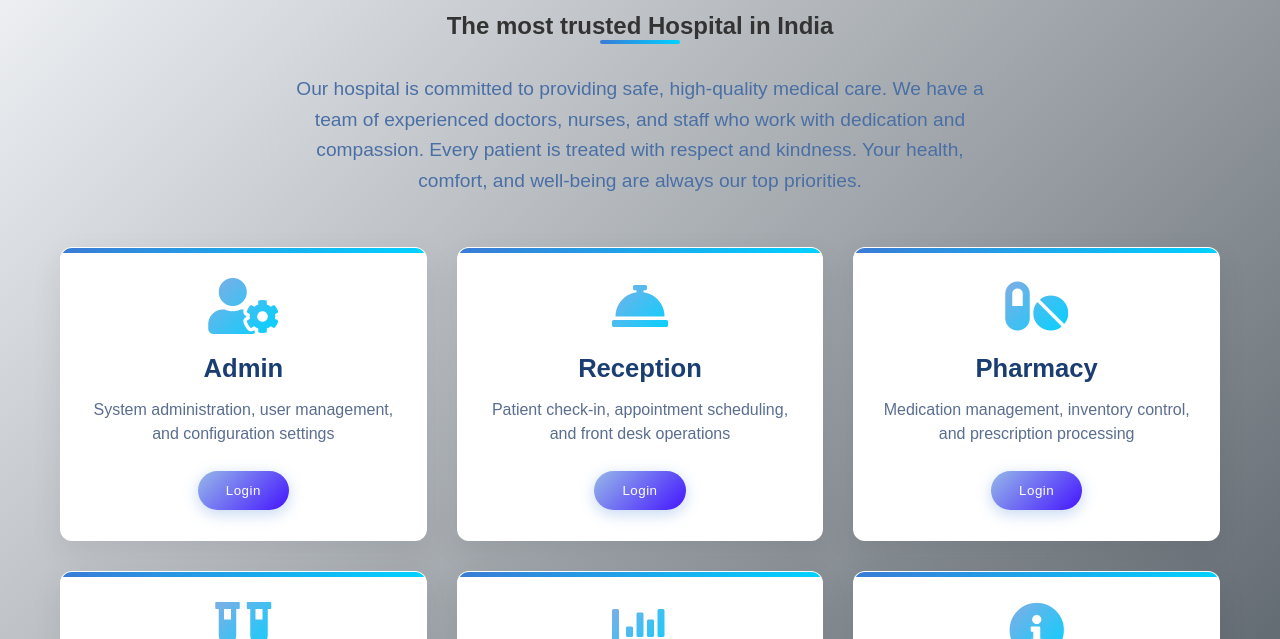
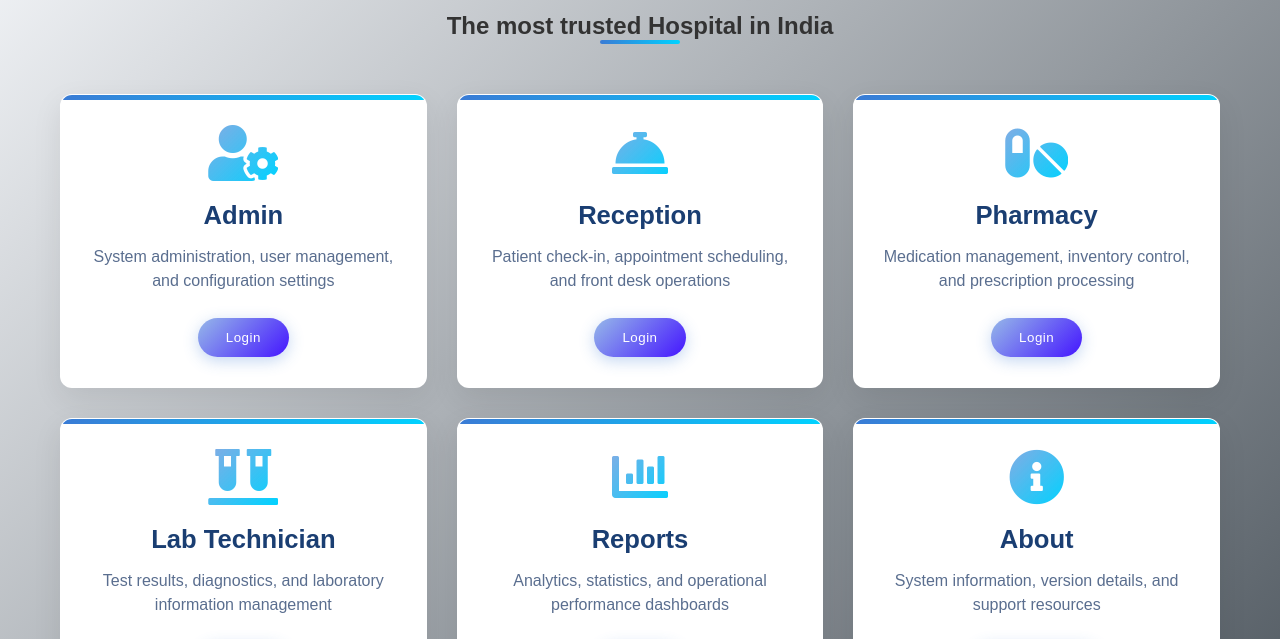
Before and after one commit to Anuja-123-m/believers-hospital, a plain HTML site: page index.html in a window 1280 px wide. Shown: the part 114-753 px from the top of the page. Drawn offline with Linux system fonts and the light colour scheme.

Commit message:
third commit

```diff
--- a/html/index.html
+++ b/index.html
@@ -209,8 +209,7 @@
     <h1>Believers Hospital</h1>
     <h2>The most trusted Hospital in India</h2>
     <div class="header-decoration"></div>
-    <p>Our hospital is committed to providing safe, high-quality medical care. We have a team of experienced doctors, nurses, and staff who work with dedication and compassion. Every patient is treated with respect and kindness. Your health, comfort, and well-being are always our top priorities.
-</p>
+    <p></p>
 
     <div class="grid">
       <div class="card">
```
Also changed, not shown: lab-login.html (renamed from html/lab-login.html), lab-technician.html (renamed from html/lab-technician.html).
